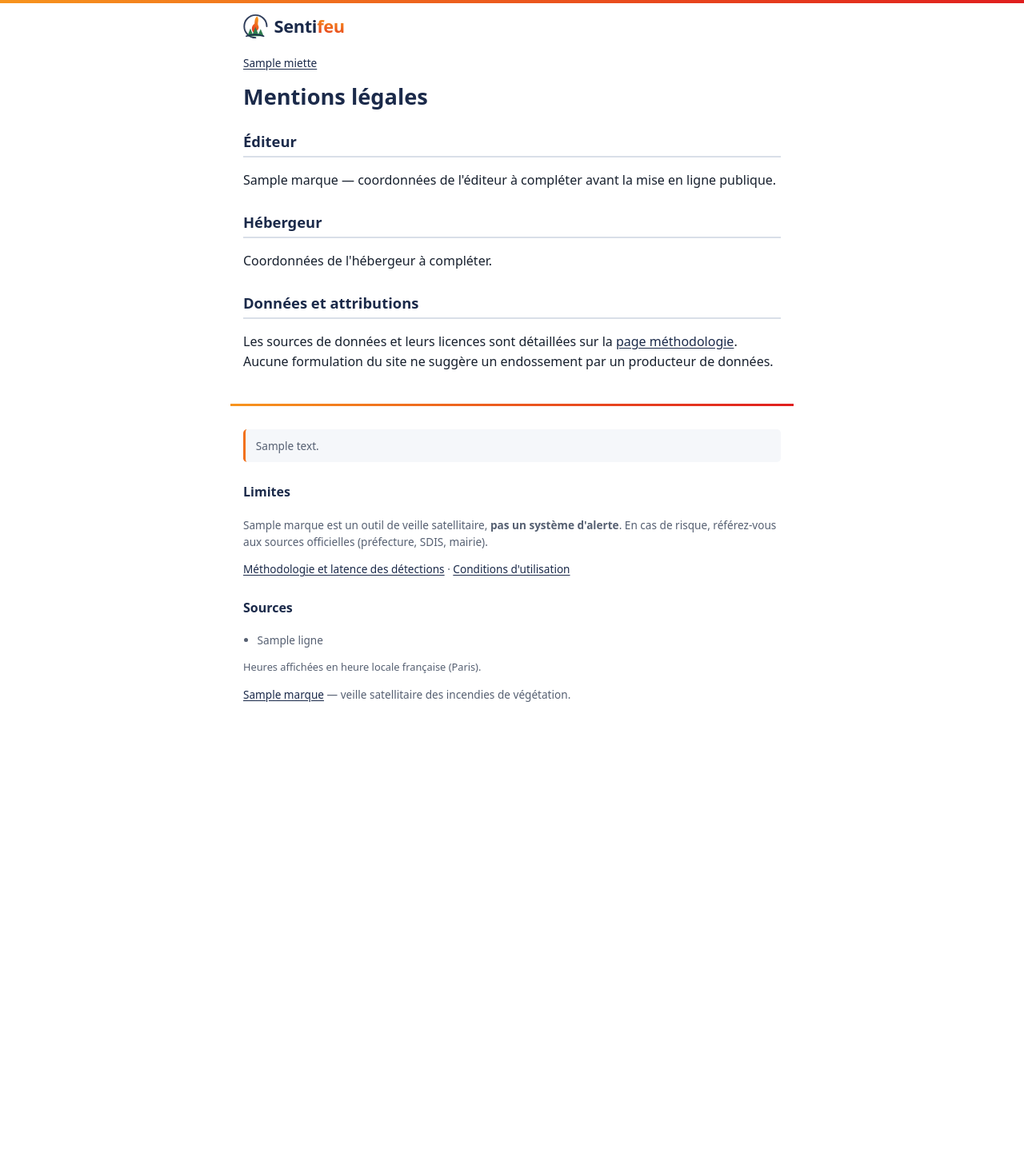
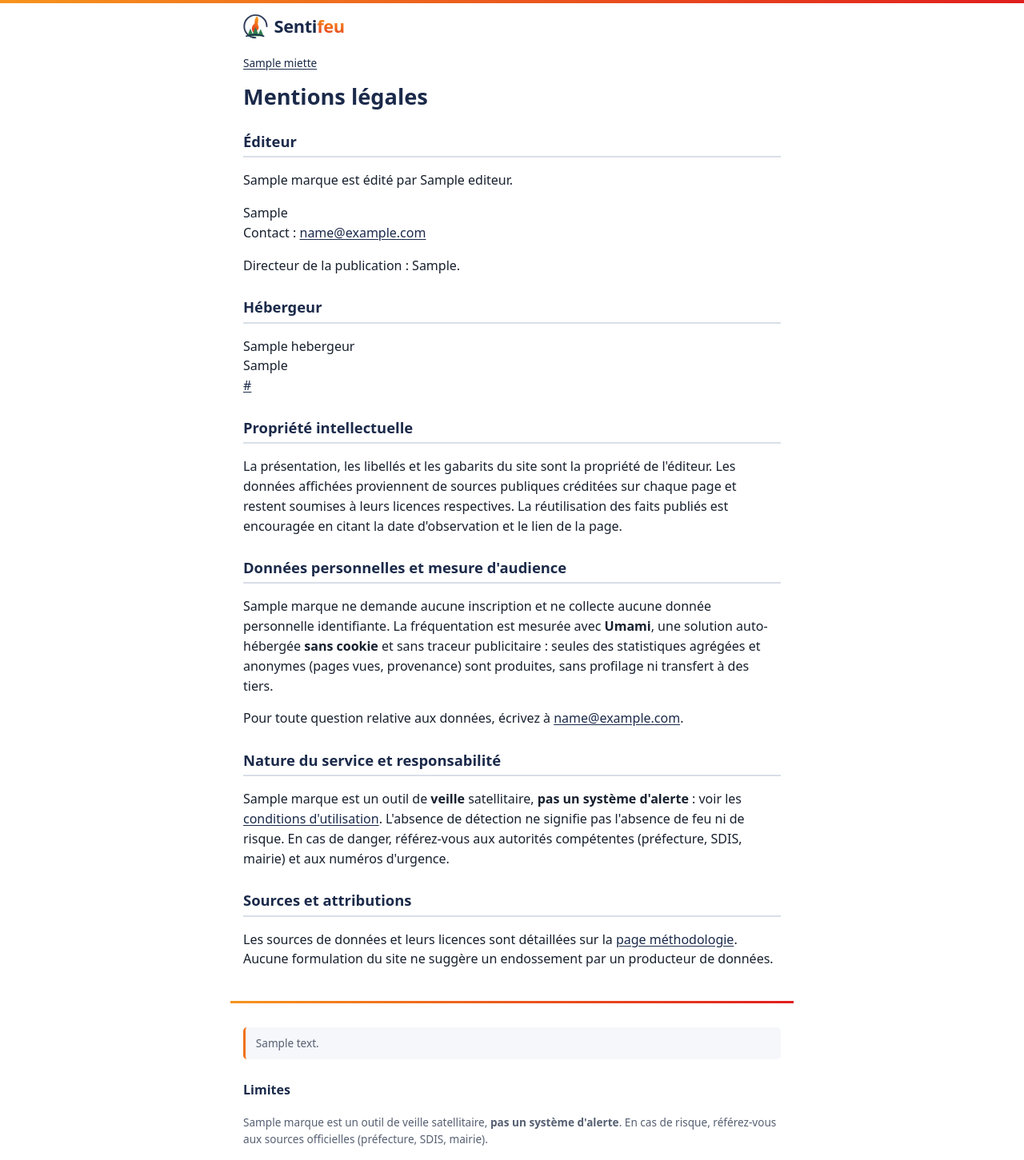
Before and after one commit to coinnovate/vigifeu, a Python web app: template templates/mentions.html.j2 in a window 1280 px wide. Shown: the top 1451 px of the page at 80% size. Before the commit the page ends 878 px from the top, so only its background shows below. Run offline with Jinja, Linux system fonts and the light colour scheme; the template is opened without the code that fills it: most values are stand-ins (such as "Sample title", 1, 10 or a date in 2020).

Commit message:
Lot 5 (13) : mentions légales complètes + mesure d'audience Umami
- Mentions légales remplies (templates/mentions.html.j2) depuis la config [legal]
  (jamais en dur) : éditeur Sébastien Kicin (Leimen, Allemagne), directeur de
  publication, hébergeur Hetzner Online GmbH, propriété intellectuelle, RGPD
  (Umami sans cookie), nature du service (pas un système d'alerte), sources.
- Analytics Umami sans cookie (RGPD, cadrage §15) : [analytics] en config, injecté
  sur TOUTES les pages via un global Jinja (make_env) + bloc <script defer> dans
  base.html.j2. website-id public (dans le HTML). Golden inchangé (le fixture de
  test n'injecte pas l'analytics ; le budget CI accepte le script différé).

239 tests verts.

Co-Authored-By: Claude Opus 4.8 <noreply@anthropic.com>

```diff
--- a/src/vigifeu/generate/pages.py
+++ b/src/vigifeu/generate/pages.py
@@ -69,6 +69,7 @@ def build_static_pages(conn: sqlite3.Connection, config: dict, env: Environment)
     ctx = _base_ctx(config, slug="mentions-legales", title="Mentions légales",
                     description="Éditeur, hébergeur et sources de données du site.",
                     graph=jsonld.render_graph(org))
+    ctx["legal"] = config.get("legal", {})
     write_atomic(site / "mentions-legales" / "index.html", env.get_template("mentions.html.j2").render(**ctx))
     n += 1
 
--- a/src/vigifeu/generate/runner.py
+++ b/src/vigifeu/generate/runner.py
@@ -101,7 +101,7 @@ def sync_static(config: dict) -> None:
 def finalize_site(conn: sqlite3.Connection, config: dict, env: Environment | None = None) -> dict:
     """Artefacts « site-level » (Spec 04 §3, passe nocturne) : pages éditoriales, sitemaps,
     robots, llms.txt, flux Atom, redirections 301. Régénérés en fin de build."""
-    env = env or make_env(config["generate"]["templates_dir"])
+    env = env or make_env(config["generate"]["templates_dir"], analytics=config.get("analytics"))
     # La carte (accueil) est un agrégat : on la régénère systématiquement ici pour qu'elle
     # ne reste jamais périmée quand la file ne la ré-enfile pas (déploiement, archivage).
     write_carte(conn, config, env, config["generate"]["site_dir"])
@@ -142,7 +142,7 @@ def consume(conn: sqlite3.Connection, config: dict, *, stamp: str,
     type n'est pas encore câblé reste en file (comptée `differe`). Une erreur de rendu
     est isolée (comptée `erreurs`, tracée sur stderr) et ne bloque pas le lot.
     """
-    env = env or make_env(config["generate"]["templates_dir"])
+    env = env or make_env(config["generate"]["templates_dir"], analytics=config.get("analytics"))
     site_dir = config["generate"]["site_dir"]
     sql = "SELECT id, page_type, page_ref FROM regen_queue WHERE processed_at IS NULL ORDER BY id"
     if limit:
--- a/src/vigifeu/generate/templating.py
+++ b/src/vigifeu/generate/templating.py
@@ -14,7 +14,7 @@ from pathlib import Path
 from jinja2 import Environment, FileSystemLoader, StrictUndefined, select_autoescape
 
 
-def make_env(templates_dir: str | Path) -> Environment:
+def make_env(templates_dir: str | Path, *, analytics: dict | None = None) -> Environment:
     env = Environment(
         loader=FileSystemLoader(str(templates_dir)),
         autoescape=select_autoescape(["html", "xml"]),
@@ -23,4 +23,7 @@ def make_env(templates_dir: str | Path) -> Environment:
         lstrip_blocks=True,
         keep_trailing_newline=True,
     )
+    # Mesure d'audience (Umami, sans cookie) injectée dans toutes les pages via le gabarit
+    # de base. Global (pas dans chaque contexte de page). Vide {} = aucun script émis.
+    env.globals["analytics"] = analytics or {}
     return env
--- a/templates/base.html.j2
+++ b/templates/base.html.j2
@@ -18,6 +18,7 @@
 {% if og_image %}<meta property="og:image" content="{{ base_url }}{{ og_image }}">
 <meta name="twitter:card" content="summary_large_image">{% endif %}
 <link rel="stylesheet" href="/static/css/vigifeu.css">
+{% if analytics.get('umami_src') %}<script defer src="{{ analytics.umami_src }}" data-website-id="{{ analytics.umami_website_id }}"></script>{% endif %}
 {% if jsonld %}<script type="application/ld+json">{{ jsonld|safe }}</script>{% endif %}
 {% block extra_head %}{% endblock %}
 </head>
--- a/templates/mentions.html.j2
+++ b/templates/mentions.html.j2
@@ -2,16 +2,51 @@
 {% block content %}
 <article class="page mentions">
 <h1>Mentions légales</h1>
+
 <section>
 <h2>Éditeur</h2>
-<p>{{ marque }} — coordonnées de l'éditeur à compléter avant la mise en ligne publique.</p>
+<p>{{ marque }} est édité par {{ legal.editeur }}.</p>
+<p>{{ legal.editeur_adresse }}<br>
+Contact : <a href="mailto:{{ legal.editeur_email }}">{{ legal.editeur_email }}</a></p>
+<p>Directeur de la publication : {{ legal.directeur_publication }}.</p>
 </section>
+
 <section>
 <h2>Hébergeur</h2>
-<p>Coordonnées de l'hébergeur à compléter.</p>
+<p>{{ legal.hebergeur }}<br>
+{{ legal.hebergeur_adresse }}<br>
+<a href="{{ legal.hebergeur_url }}" rel="noopener">{{ legal.hebergeur_url }}</a></p>
 </section>
+
 <section>
-<h2>Données et attributions</h2>
+<h2>Propriété intellectuelle</h2>
+<p>La présentation, les libellés et les gabarits du site sont la propriété de l'éditeur.
+Les données affichées proviennent de sources publiques créditées sur chaque page et
+restent soumises à leurs licences respectives. La réutilisation des faits publiés est
+encouragée en citant la date d'observation et le lien de la page.</p>
+</section>
+
+<section>
+<h2>Données personnelles et mesure d'audience</h2>
+<p>{{ marque }} ne demande aucune inscription et ne collecte aucune donnée personnelle
+identifiante. La fréquentation est mesurée avec <strong>Umami</strong>, une solution
+auto-hébergée <strong>sans cookie</strong> et sans traceur publicitaire : seules des
+statistiques agrégées et anonymes (pages vues, provenance) sont produites, sans profilage
+ni transfert à des tiers.</p>
+<p>Pour toute question relative aux données, écrivez à
+<a href="mailto:{{ legal.editeur_email }}">{{ legal.editeur_email }}</a>.</p>
+</section>
+
+<section>
+<h2>Nature du service et responsabilité</h2>
+<p>{{ marque }} est un outil de <strong>veille</strong> satellitaire, <strong>pas un
+système d'alerte</strong> : voir les <a href="/cgu/">conditions d'utilisation</a>.
+L'absence de détection ne signifie pas l'absence de feu ni de risque. En cas de danger,
+référez-vous aux autorités compétentes (préfecture, SDIS, mairie) et aux numéros d'urgence.</p>
+</section>
+
+<section>
+<h2>Sources et attributions</h2>
 <p>Les sources de données et leurs licences sont détaillées sur la
 <a href="/methodologie/">page méthodologie</a>. Aucune formulation du site ne suggère
 un endossement par un producteur de données.</p>
```
Also changed, not shown: config/params.toml (+16 -0 lines).
